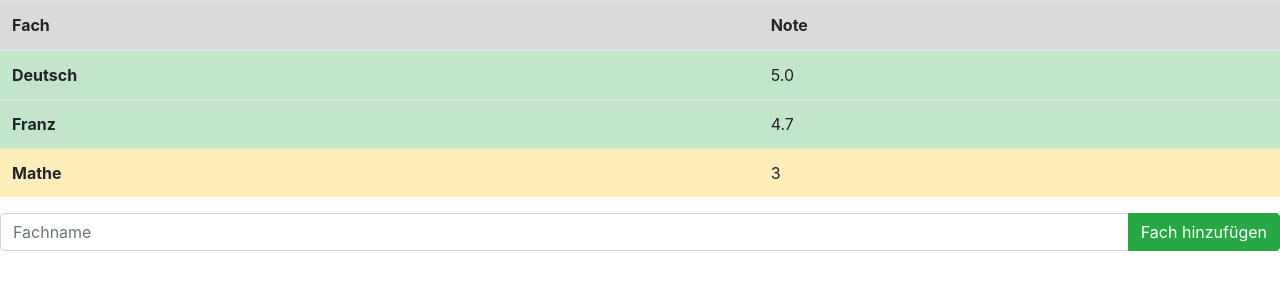
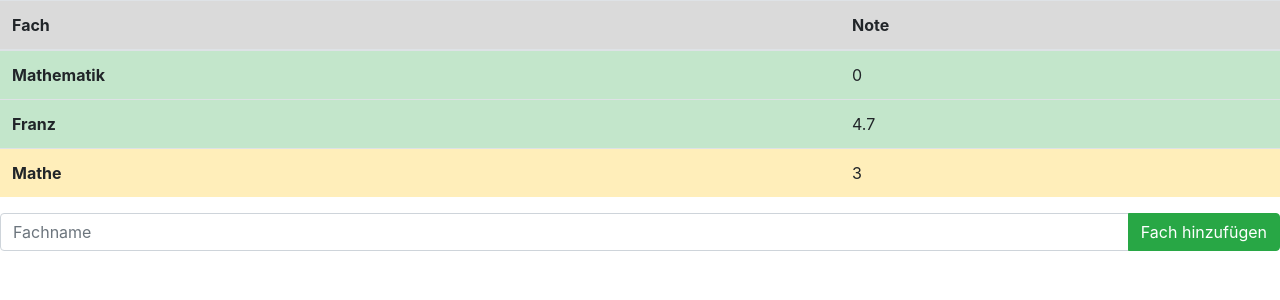
Before and after one commit to SwissPrekek/Notensystem, a PHP site: page /noten.php in a window 1280 px wide. Shown: the part 56-356 px from the top of the page. Run offline with PHP 8.4, Linux system fonts and the light colour scheme; the visitor is signed in with stand-in values (Sample User, id 1); tables that the repository leaves empty or names only in its code hold one stand-in row (values such as "Sample post"); some libraries are stand-ins or nearby versions.

Commit message:
AVG Abfrage fürs Fach Mathematik programmiert

```diff
--- a/noten.php
+++ b/noten.php
@@ -31,6 +31,32 @@ if (isset($_SESSION['loggedin'])) {
     header('Location: login.php');
     $Login="<button type=\"button\" class=\"btn btn-primary disabled\">Logout</button>";
 }
+
+
+$avgmathe = null;
+// Abfrage AVG Mathe
+if (empty($error)) {
+
+    // TODO SELECT Query erstellen, user und passwort mit Datenbank vergleichen
+    $query1 = "select avg(Mathematik) from facher";
+    // TODO prepare()
+    $stmt1 = $mysqli->prepare($query1);
+
+
+    // TODO execute()
+    if (!$stmt1->execute()) {
+        echo "Ausführung";
+        $error .= 'execute() failed ' . $mysqli->error . '<br />';
+    }
+    $result = $stmt1->get_result();
+
+    if ($result->num_rows) {
+        $row = $result->fetch_assoc();
+       $avgmathe = $row["avg(Mathematik)"];
+
+    }
+}
+
 
 ?>
 <!doctype html>
@@ -93,8 +119,9 @@ if (isset($_SESSION['loggedin'])) {
             </thead>
             <tbody>
             <tr class="table-success">
-                <th scope="row">Deutsch</th>
-                <td>5.0</td>
+                <th scope="row">Mathematik</th>
+                <!-- Ausgabe der Variabel avgmathe -->
+                <td><?php echo $avgmathe ?></td>
             </tr>
             <tr class="table-success">
                 <th scope="row">Franz</th>
```
